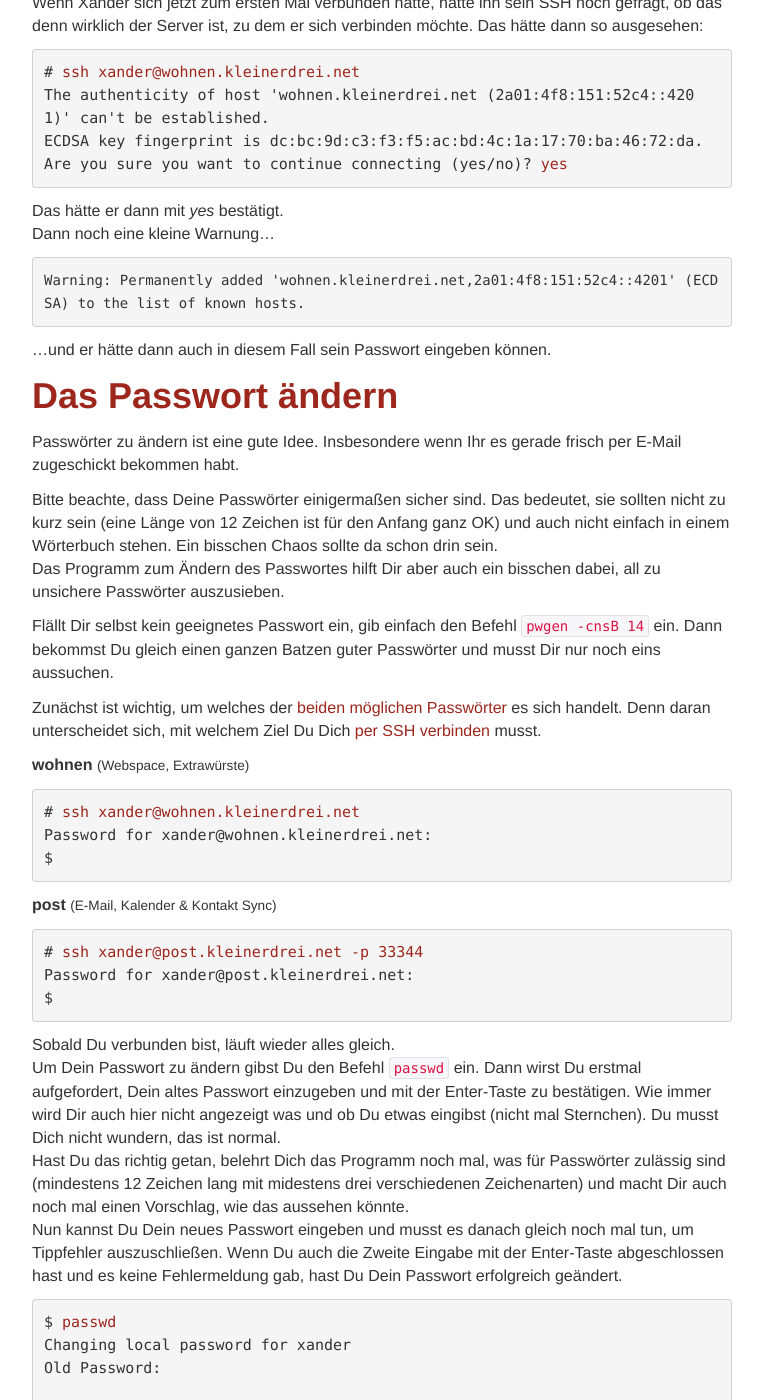
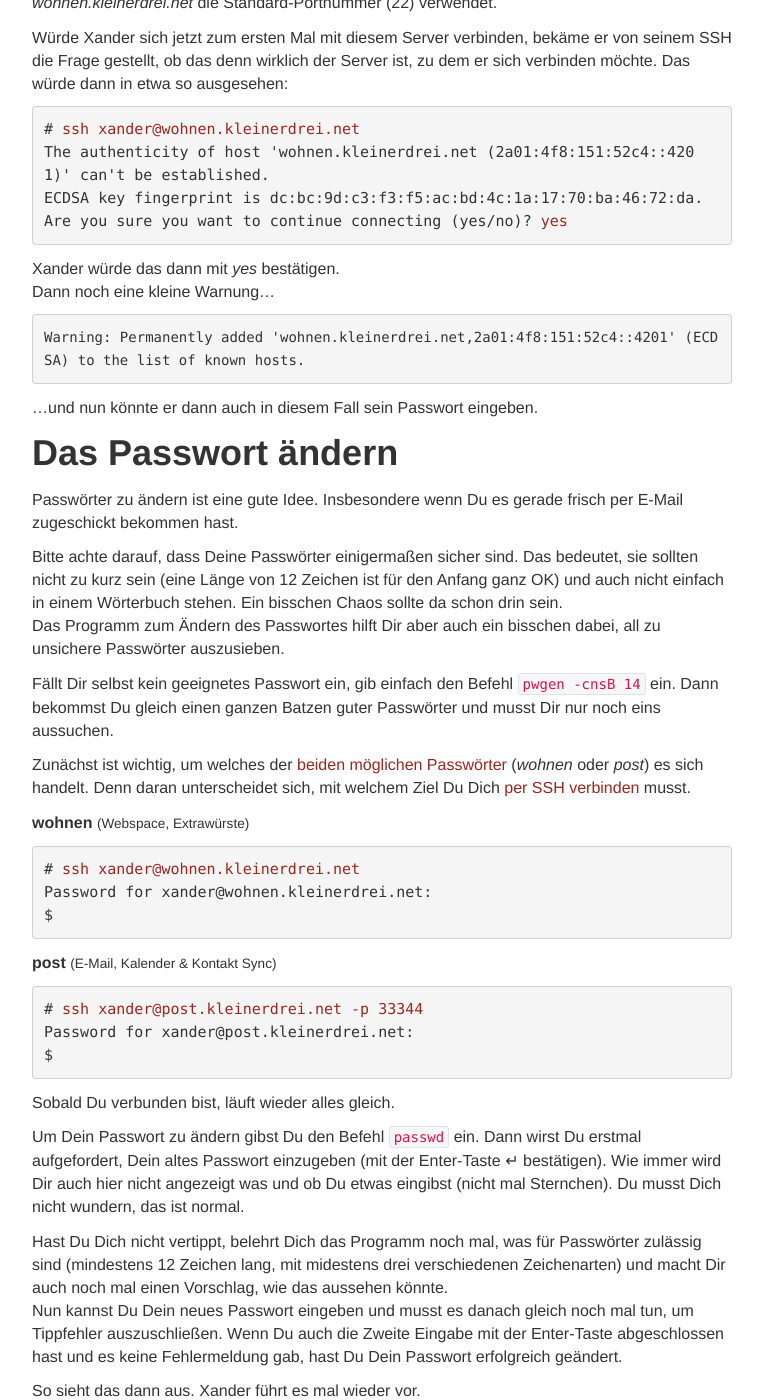
Before and after one commit to pattex/kleinerdrei.net, a Jekyll site: the page built from kommune/reste-hilfe.md, in a window 1280 px wide and 1400 px high, scrolled down 1669 px. Shown: the whole window, without its empty margins (258-1021 px from the left). Built offline with Jekyll 4.4.1, drawn with Linux system fonts in a browser that asks for light colours; some of the changed text lies outside the part shown.

Commit message:
Some more minor changes. ;-)

```diff
--- a/kommune/reste-hilfe.md
+++ b/kommune/reste-hilfe.md
@@ -5,37 +5,38 @@
 ---
 # Reste-Hilfe
 Alles was noch an allgemeinen Fragen übrig ist, weil es nicht direkt unter einem der konkreten Themen geklärt wurde, soll hier abgehandelt werden.
-**Wenn jetzt noch immer Fragen offen oder etwas blöd erklärt ist, melde Dich bitte, ich werde mein Bestes geben.**
+**Wenn danach noch immer Fragen offen oder etwas blöd erklärt sind, melde Dich bitte, ich werde mein Bestes geben.**
 
-* [Die zwei Accounts](#zwei-accounts)
+* [Die zwei Accounts (*wohnen* und *post*)](#zwei-accounts)
 * [Per SSH verbinden](#ssh)
 * [Das Passwort ändern](#passwort-aendern)
 
-## <a name="zwei-accounts">Die zwei Accounts</a>
+<h2 id="zwei-accounts">Die zwei Accounts (<em>wohnen</em> und <em>post</em>)</h2>
 Mitbewohner\*innen haben möglicherweise zwei verschiedene Accounts. Denn die Kommune <span class="red-ish">&lt;3</span> ist in zwei "Bereiche" aufgeteilt:
 
 * ***wohnen***: Mit diesem Account können sich Mitbewohner\*innen einloggen um ihrem [Webspace](/kommune/web) zu verwalten oder aber auch die *Extrawürste* genießen.
 * ***post***: Hierbei handelt es sich um den Account für [E-Mail](kommune/email) und das [Synchonisieren von Kalender und Kontaktdaten](kommune/kontakt-kalender-sync).
 
-Es ist eine gute Idee hier zwei verschiedene Passwörter zu verwenden.
+*Es ist eine gute Idee hier zwei verschiedene Passwörter zu verwenden.*
 
 
-## <a name="ssh">Per SSH verbinden</a>
-Für einige Aktionen musst Du Dich per [SSH](https://de.wikipedia.org/wiki/Secure_Shell) auf dem Server einloggen. Für manche Leute ist das sehr ungewohnt, denn hier müssen über ein Terminal Befehle in Textform eingegeben werden. Aber keine Angst, alles wird gut, das ist alles ganz einfach.
+<h2 id="ssh">Per SSH verbinden</h2>
+Für einige Aktionen musst Du Dich per [SSH](https://de.wikipedia.org/wiki/Secure_Shell) auf dem Server einloggen. Für manche Leute ist das sehr ungewohnt, denn hier müssen in einem Terminal Befehle in Textform eingegeben werden. Aber keine Angst, alles wird gut, das ist alles ganz einfach.
 
-Um loslegen zu können, brauchst Du zunächst mal ein Programm um Deine Befehle eingeben zu können. Wenn Du auf Deinem Computer [Linux](https://de.wikipedia.org/wiki/Linux), ein [BSD](https://de.wikipedia.org/wiki/Berkeley_Software_Distribution) oder wilderes einsetzt, gehe ich Davon aus, dass Du weißt, wie Du ein Terminal öffnest.
+Um loslegen zu können, brauchst Du zunächst mal ein Programm um Deine Befehle eingeben zu können. Wenn Du auf Deinem Computer [Linux](https://de.wikipedia.org/wiki/Linux), ein [BSD](https://de.wikipedia.org/wiki/Berkeley_Software_Distribution) oder Wilderes einsetzt, gehe ich davon aus, dass Du weißt, wie Du ein Terminal öffnen kannst.
+
 Nutzt Du Mac OS X, ist [Terminal.app](https://de.wikipedia.org/wiki/Terminal_%28Mac_OS_X%29) Dein Freund. Das Programm wird mit dem Betriebssystem ausgeliefert, Du musst also nichts weiter installieren. Am schnellsten kannst Du es öffnen, wenn Du in [Spotlight](https://de.wikipedia.org/wiki/Spotlight_%28Software%29) (die kleine Lupe, oben rechts) "Terminal" eingibst und den entsprechenden Treffer klickst.
 
 Geschafft, jetzt hast Du irgendein (wahrscheinlich ziemlich leeres) Fenster vor Dir, das auf Texteingaben wartet. Um Dich per SSH zu verbinden gibst Du dann etwas ein, was prinzipiell diesem Schema entspricht.
 
     ssh BENUTZERNAME@SERVERADRESSE -p PORT
 
-* <code>ssh</code> ist der name des Programms, dass Du gerade ausführen möchtest
-* <code>BENUTZERNAME</code> ist der Name den Du Dir mal ausgesucht hast
+* <code>ssh</code> ist der name des Programms, das Du gerade ausführen möchtest
+* <code>BENUTZERNAME</code> ist der Name den Du Dir mal für Dich ausgesucht hast
 * <code>SERVERADRESSE</code> gibt an, auf welchem Server Du Dich einloggen möchtest
 * <code>-p PORT</code> ist eine Nummer, die neben der Adresse des Servers noch etwas genauer angibt, wo die Verbindung hin geht. Stell Dir die Portnummer wie die Zimmernummer vor, wenn unsere Serveradresse die Adresses eines Hotels ist.
 
-Dieser Befehl wird dann mit der Enter-Taste abgesetzt, Dein Computer verbindet sich mit dem Server und wenn wir nichts anderes für Dich eingerichtet haben, wirst Du nach Deinem Passwort gefragt. Wundere Dich bei der Eingab nicht, dass Du nichts angezeigt bekommst (nicht mal Sternchen!), das gehört so. Auch Dein Passwort schickst Du mit der Enter-Taste ab.
+Dieser Befehl wird dann mit der Enter-Taste ↵ abgesetzt, Dein Computer verbindet sich mit dem Server und wenn wir nichts anderes für Dich eingerichtet haben, wirst Du nach Deinem Passwort gefragt. Wundere Dich bei der Eingabe Deines Passworts nicht, dass Du nichts angezeigt bekommst (nicht mal Sternchen!), das gehört so. Auch Dein Passwort schickst Du mit der Enter-Taste ab.
 Nun bist Du auf per SSH auf dem Server eingeloggt.
 
 Konkret würde der ganze Spaß für einen Mitbewohner, mit dem Namen *xander*, der sich mit dem "[Bereich](#zwei-accounts)" *wohnen* verbinden möchte, so aussehen:
@@ -52,7 +53,7 @@
 Hat geklappt! \o/
 Xander musste hier keine Portnummer mit <code>-p PORT</code> angeben, weil *wohnen.kleinerdrei.net* die Standard-Portnummer (22) verwendet.
 
-Wenn Xander sich jetzt zum ersten Mal verbunden hätte, hätte ihn sein SSH noch gefragt, ob das denn wirklich der Server ist, zu dem er sich verbinden möchte. Das hätte dann so ausgesehen:
+Würde Xander sich jetzt zum ersten Mal mit diesem Server verbinden, bekäme er von seinem SSH die Frage gestellt, ob das denn wirklich der Server ist, zu dem er sich verbinden möchte. Das würde dann in etwa so ausgesehen:
 
 <pre>
 # <span class="red-ish">ssh xander@wohnen.kleinerdrei.net</span>
@@ -61,22 +62,22 @@
 Are you sure you want to continue connecting (yes/no)? <span class="red-ish">yes</span>
 </pre>
 
-Das hätte er dann mit *yes* bestätigt.
+Xander würde das dann mit *yes* bestätigen.
 Dann noch eine kleine Warnung…
 
     Warning: Permanently added 'wohnen.kleinerdrei.net,2a01:4f8:151:52c4::4201' (ECDSA) to the list of known hosts.
 
-…und er hätte dann auch in diesem Fall sein Passwort eingeben können.
+…und nun könnte er dann auch in diesem Fall sein Passwort eingeben.
 
-## <a name="passwort-aendern">Das Passwort ändern</a>
-Passwörter zu ändern ist eine gute Idee. Insbesondere wenn Ihr es gerade frisch per E-Mail zugeschickt bekommen habt.
+<h2 id="passwort-aendern">Das Passwort ändern</h2>
+Passwörter zu ändern ist eine gute Idee. Insbesondere wenn Du es gerade frisch per E-Mail zugeschickt bekommen hast.
 
-Bitte beachte, dass Deine Passwörter einigermaßen sicher sind. Das bedeutet, sie sollten nicht zu kurz sein (eine Länge von 12 Zeichen ist für den Anfang ganz OK) und auch nicht einfach in einem Wörterbuch stehen. Ein bisschen Chaos sollte da schon drin sein.
+Bitte achte darauf, dass Deine Passwörter einigermaßen sicher sind. Das bedeutet, sie sollten nicht zu kurz sein (eine Länge von 12 Zeichen ist für den Anfang ganz OK) und auch nicht einfach in einem Wörterbuch stehen. Ein bisschen Chaos sollte da schon drin sein.
 Das Programm zum Ändern des Passwortes hilft Dir aber auch ein bisschen dabei, all zu unsichere Passwörter auszusieben.
 
-Flällt Dir selbst kein geeignetes Passwort ein, gib einfach den Befehl <code>pwgen -cnsB 14</code> ein. Dann bekommst Du gleich einen ganzen Batzen guter Passwörter und musst Dir nur noch eins aussuchen.
+Fällt Dir selbst kein geeignetes Passwort ein, gib einfach den Befehl <code>pwgen -cnsB 14</code> ein. Dann bekommst Du gleich einen ganzen Batzen guter Passwörter und musst Dir nur noch eins aussuchen.
 
-Zunächst ist wichtig, um welches der [beiden möglichen Passwörter](#zwei-accounts) es sich handelt. Denn daran unterscheidet sich, mit welchem Ziel Du Dich [per SSH verbinden](#ssh) musst.
+Zunächst ist wichtig, um welches der [beiden möglichen Passwörter](#zwei-accounts) (*wohnen* oder *post*) es sich handelt. Denn daran unterscheidet sich, mit welchem Ziel Du Dich [per SSH verbinden](#ssh) musst.
 
 **wohnen** <small>(Webspace, Extrawürste)</small>
 
@@ -95,9 +96,13 @@
 </pre>
 
 Sobald Du verbunden bist, läuft wieder alles gleich.
-Um Dein Passwort zu ändern gibst Du den Befehl <code>passwd</code> ein. Dann wirst Du erstmal aufgefordert, Dein altes Passwort einzugeben und mit der Enter-Taste zu bestätigen. Wie immer wird Dir auch hier nicht angezeigt was und ob Du etwas eingibst (nicht mal Sternchen). Du musst Dich nicht wundern, das ist normal.
-Hast Du das richtig getan, belehrt Dich das Programm noch mal, was für Passwörter zulässig sind (mindestens 12 Zeichen lang mit midestens drei verschiedenen Zeichenarten) und macht Dir auch noch mal einen Vorschlag, wie das aussehen könnte.
+
+Um Dein Passwort zu ändern gibst Du den Befehl <code>passwd</code> ein. Dann wirst Du erstmal aufgefordert, Dein altes Passwort einzugeben (mit der Enter-Taste ↵ bestätigen). Wie immer wird Dir auch hier nicht angezeigt was und ob Du etwas eingibst (nicht mal Sternchen). Du musst Dich nicht wundern, das ist normal.
+
+Hast Du Dich nicht vertippt, belehrt Dich das Programm noch mal, was für Passwörter zulässig sind (mindestens 12 Zeichen lang, mit midestens drei verschiedenen Zeichenarten) und macht Dir auch noch mal einen Vorschlag, wie das aussehen könnte.
 Nun kannst Du Dein neues Passwort eingeben und musst es danach gleich noch mal tun, um Tippfehler auszuschließen. Wenn Du auch die Zweite Eingabe mit der Enter-Taste abgeschlossen hast und es keine Fehlermeldung gab, hast Du Dein Passwort erfolgreich geändert.
+
+So sieht das dann aus. Xander führt es mal wieder vor.
 
 <pre>
 $ <span class="red-ish">passwd</span>
```
Also changed, not shown: kommune/index.md (+3 -3 lines).
